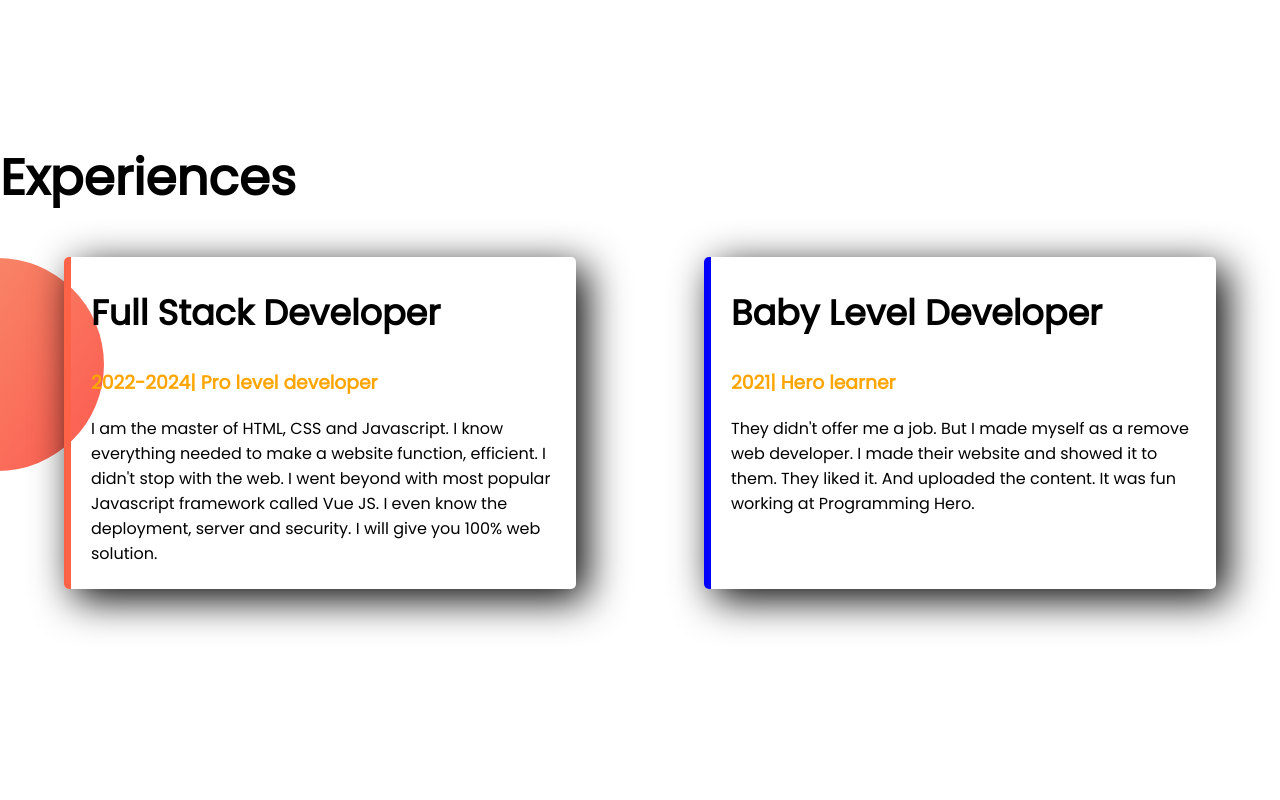
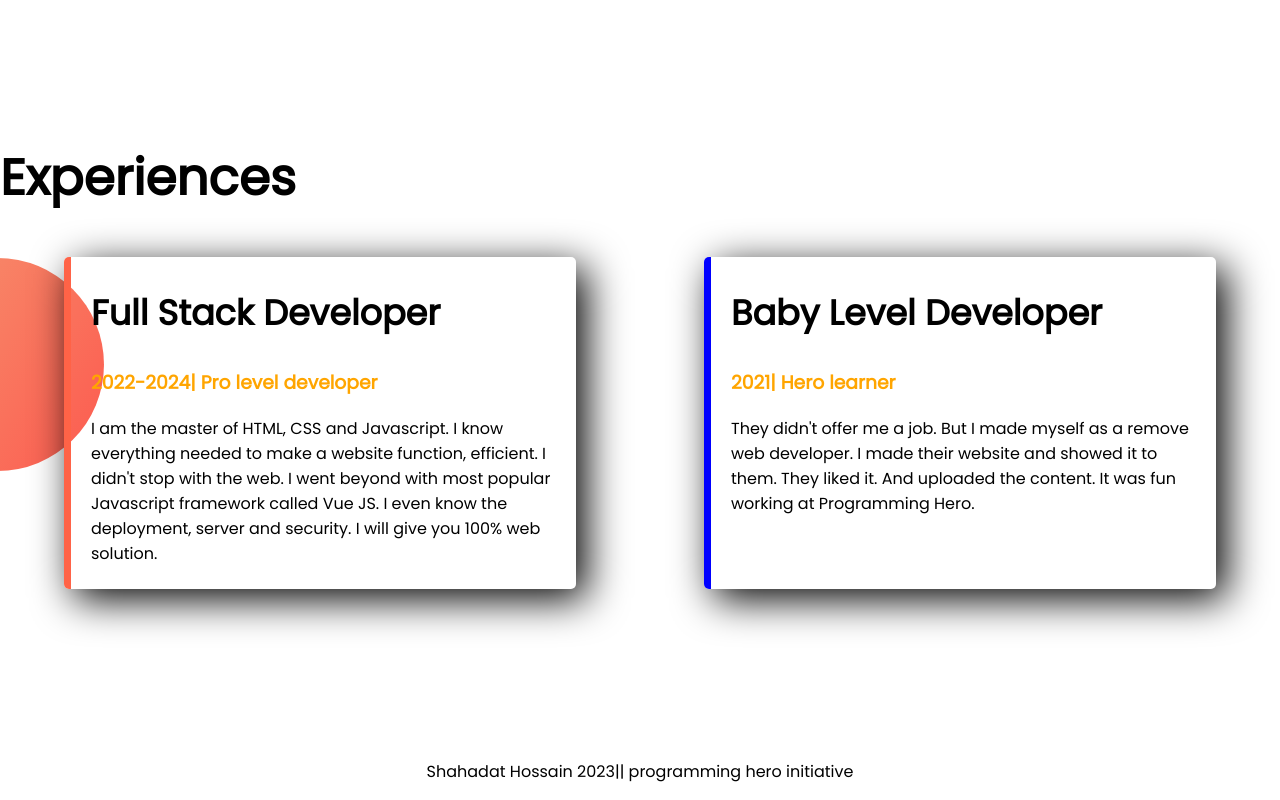
Before and after one commit to Shahadat0009/second-repo, a plain HTML site: page index.html in a window 1280 px wide. Shown: the part 1107-1907 px from the top of the page. Before the commit the page ends 1866 px from the top, so only its background shows below. Drawn offline with Linux system fonts and the light colour scheme.

Commit message:
footer added

```diff
--- a/index.html
+++ b/index.html
@@ -67,5 +67,8 @@
         </div>
     </section>
 </body>
+<footer>
+    <p>Shahadat Hossain 2023|| programming hero initiative</p>
+</footer>
 
 </html>
--- a/style.css
+++ b/style.css
@@ -74,3 +74,7 @@ h2 {
 #baby-level-developer {
     border-left: 7px solid blue;
 }
+
+footer p {
+    text-align: center;
+}
```
